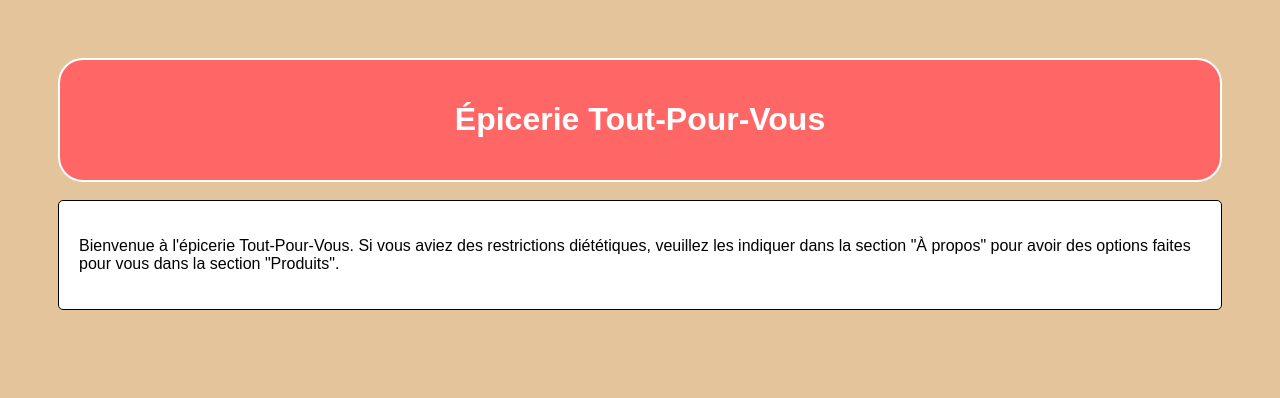
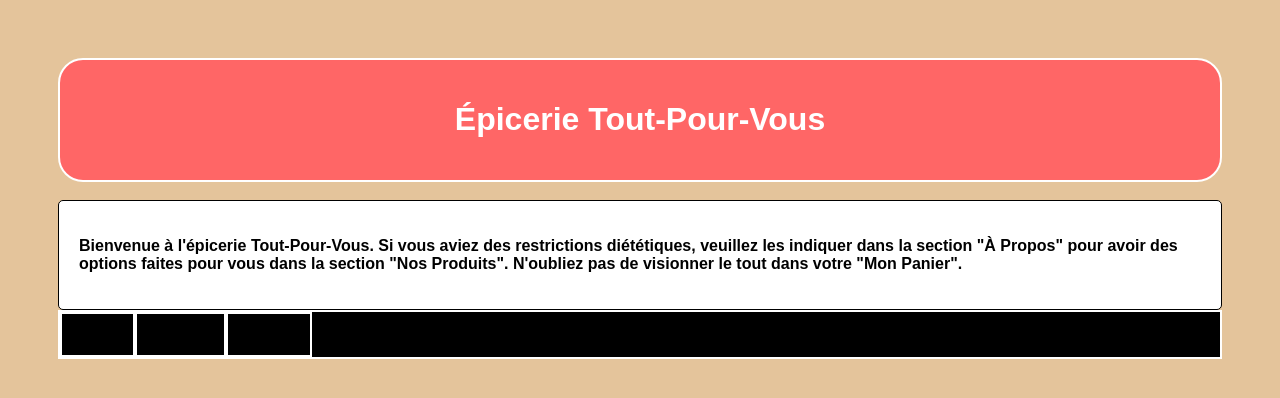
Before and after one commit to earja087/earja087.github.io, a web app: file SEG3525-Lab2/index.html in a window 1280 px wide. Shown: the top 398 px of the page. Run offline with its HTML, style and script files only (its server is not run), Linux system fonts and the light colour scheme.

Commit message:
Attempt at adding tabs

```diff
--- a/SEG3525-Lab2/index.html
+++ b/SEG3525-Lab2/index.html
@@ -9,10 +9,15 @@
   </div>
   <br>
   <div id="welcomeDiv">
-    <p id="greetingParagraph">
+    <p id="greetingParagraph"><b>
       Bienvenue à l'épicerie Tout-Pour-Vous. Si vous aviez des restrictions
-      diététiques, veuillez les indiquer dans la section "À propos" pour avoir
-      des options faites pour vous dans la section "Produits".
-    </p>
+      diététiques, veuillez les indiquer dans la section "À Propos" pour avoir
+      des options faites pour vous dans la section "Nos Produits". N'oubliez pas de
+      visionner le tout dans votre "Mon Panier". </b></p>
+  </div>
+  <div class="tabOptions">
+    <button class="tabLink">À Propos</button>
+    <button class="tabLink">Nos Produits</button>
+    <button class="tabLink">Mon Panier</button>
   </div>
 </body>
--- a/SEG3525-Lab2/styles/styles.css
+++ b/SEG3525-Lab2/styles/styles.css
@@ -28,3 +28,20 @@ h1 {
   text-align: center;
   color: #ffffff;
 }
+
+.tabOptions {
+  overflow: hidden;
+  border: 2px solid #ffffff;
+  background-color: #000000;
+}
+
+.tabOptions button {
+  background-color: inherit;
+  float: left;
+  border: 2px solid white;
+  outline: none;
+  cursor: pointer;
+  padding: 15px;
+  transition: 0.5s;
+  font-size: 10px;
+}
```
